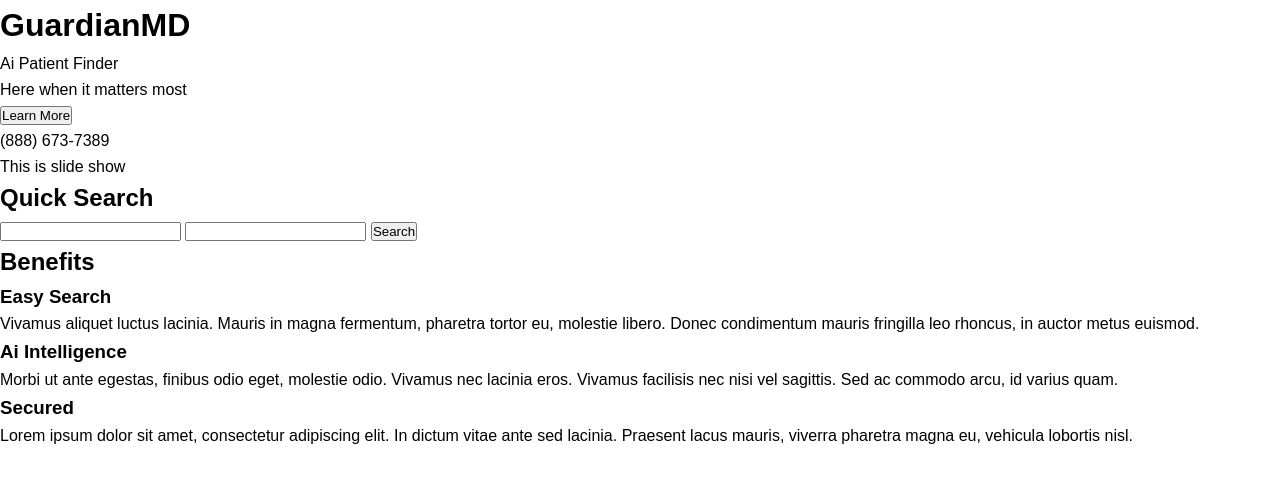
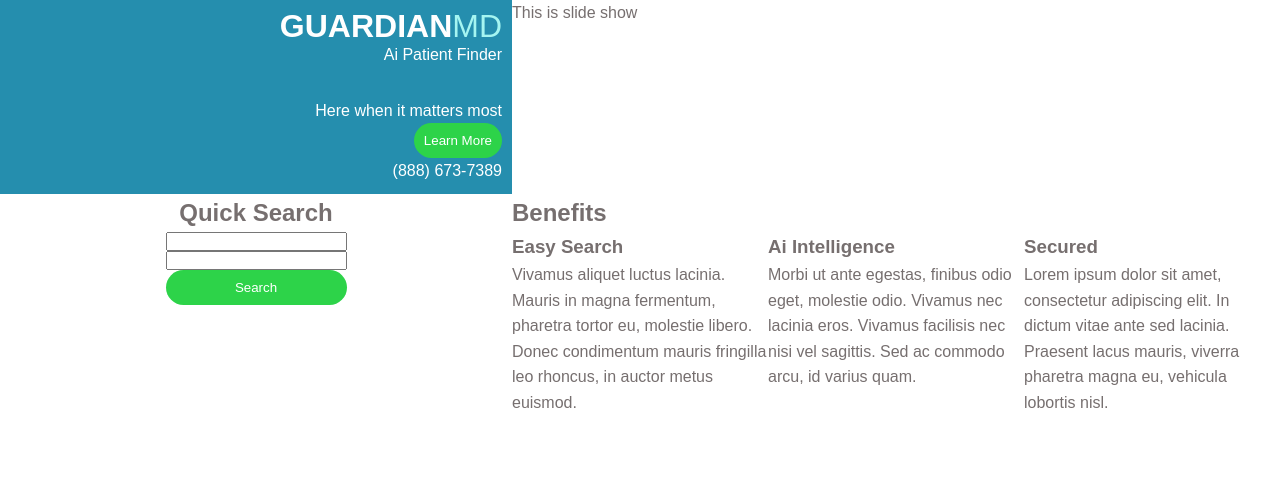
Before and after one commit to jyandell83/guardian_md, a website: page index.html in a window 1280 px wide. Drawn offline with Linux system fonts and the light colour scheme.

Commit message:
layout and add color variables to root

```diff
--- a/index.html
+++ b/index.html
@@ -10,6 +10,7 @@
     <title>Guardian MD</title>
 </head>
 <body>
+    <div class="container">
         <header class="header">
             <h1 class="header__heading-1">Guardian<span>MD</span></h1>
             <p class="header__heading-sub">Ai Patient Finder</p>
@@ -41,5 +42,6 @@
                 <p class="benefits__text">Lorem ipsum dolor sit amet, consectetur adipiscing elit. In dictum vitae ante sed lacinia. Praesent lacus mauris, viverra pharetra magna eu, vehicula lobortis nisl.</p>
             </div>
         </div>
+    </div>
 </body>
 </html>
--- a/sass/_base.scss
+++ b/sass/_base.scss
@@ -1,3 +1,15 @@
+:root {
+    --color-primary: #258EAE;
+    --color-secondary: #2DD349;
+    --color-tertiary: #A5F5F1;
+
+    --color-grey-1: #766F6F;
+    --color-grey-2: #BABABA;
+    --color-grey-3: #EFE2E1;
+    --color-grey-4: #FBFBFB;
+}
+
+
 *,
 *::before,
 *::after {
@@ -15,4 +27,18 @@ body {
     line-height: 1.6;
     font-size: 1.6rem;
     font-family: sans-serif;
+    color: var(--color-grey-1);
 }
+
+.container {
+    display: grid;
+    grid-template-columns: 40vw 60vw;
+}
+
+.btn {
+    background-color: var(--color-secondary);
+    padding: 1rem;
+    border-radius: 11rem;
+    border: none;
+    color: #FFF;
+}
--- /dev/null
+++ b/sass/_benefits.scss
@@ -0,0 +1,8 @@
+.benefits {
+    display: grid;
+    grid-template-columns: repeat(3, 1fr);
+
+    &__heading-2 {
+        grid-column: 1 / -1;
+    }
+}
--- /dev/null
+++ b/sass/_header.scss
@@ -0,0 +1,32 @@
+.header {
+    background-color: var(--color-primary);
+    color: #FFF;
+    padding: 1rem;
+
+    display: flex;
+    flex-direction: column;
+    align-items: end;
+
+    &__heading-1 {
+        text-transform: uppercase;
+        line-height: 1;
+
+        span {
+            color: var(--color-tertiary);
+            font-weight: 400;
+        }
+    }
+
+    &__heading-sub {
+    }
+
+    &__motto {
+        margin-top: 3rem;
+    }
+
+    &__btn {
+    }
+
+    &__phone-number {
+    }
+}
--- /dev/null
+++ b/sass/_search.scss
@@ -0,0 +1,10 @@
+.search {
+    display: flex;
+    flex-direction: column;
+    align-items: center;
+
+    &__form {
+        display: flex;
+        flex-direction: column;
+    }
+}
--- a/sass/_typography.scss
+++ b/sass/_typography.scss
@@ -0,0 +1,3 @@
+.heading-2 {
+    color: var(--color-grey-1);
+}
--- a/sass/main.scss
+++ b/sass/main.scss
@@ -1,2 +1,6 @@
 @import "base";
+
 @import "typography";
+@import "header";
+@import "search";
+@import "benefits";
```
Also changed, not shown: css/style.css. Lines whose indentation alone changed are shown as unchanged.
